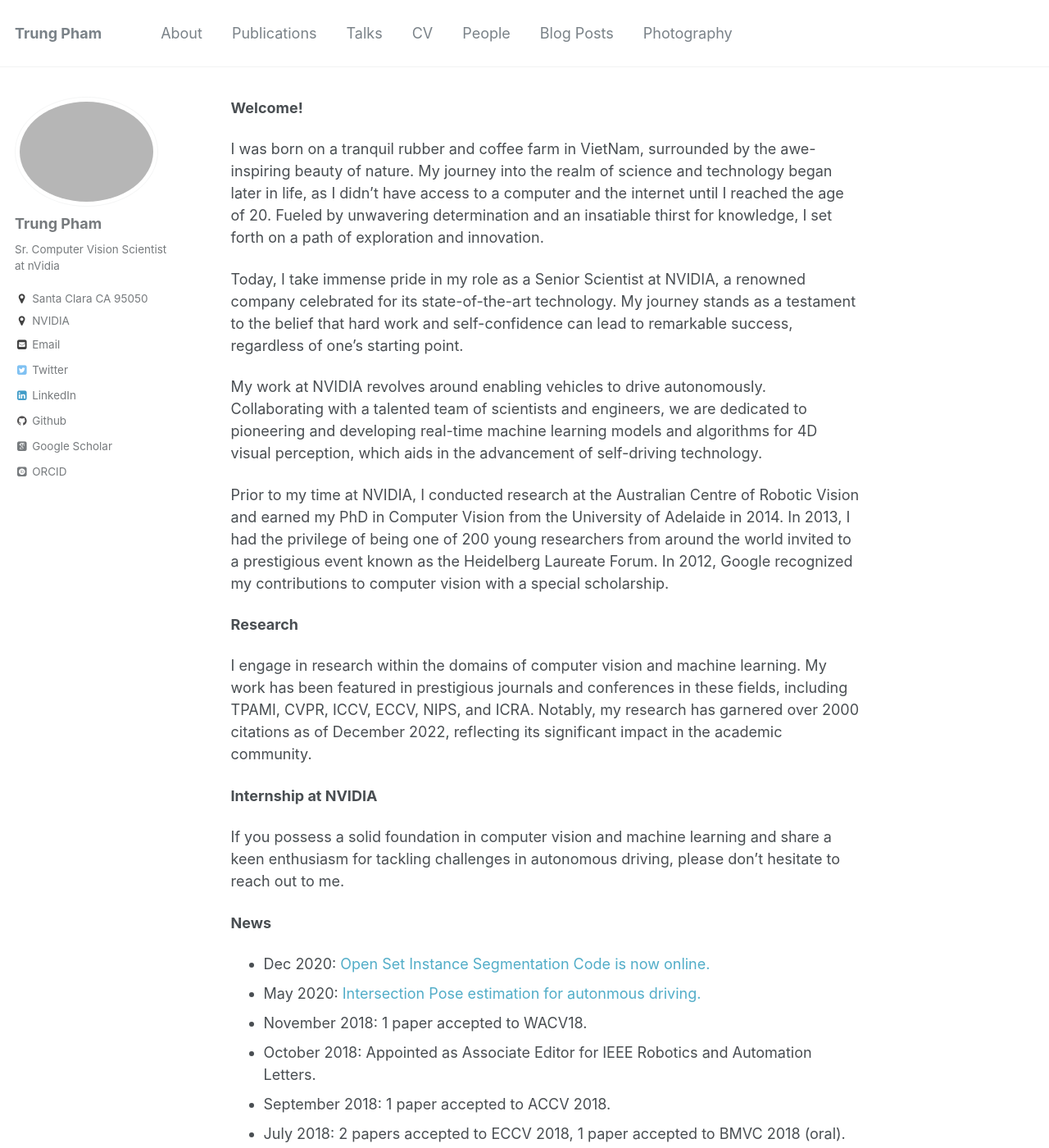
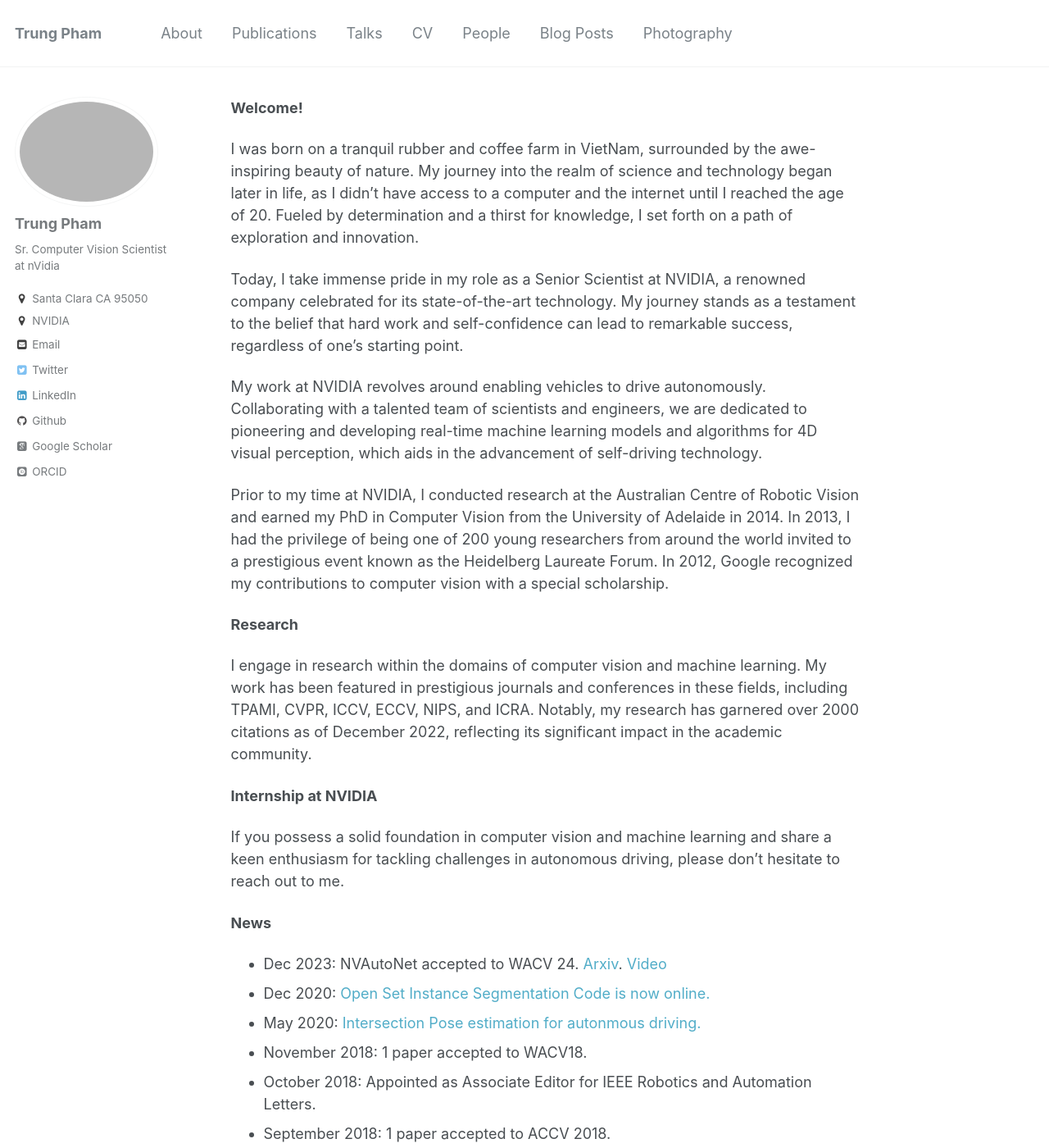
Before and after one commit to trungtpham/trungtpham.github.io, a Jekyll site: the page built from index.md, in a window 1280 px wide and 1400 px high. Shown: the whole window at 82% size. Built offline with Jekyll 4.4.1, drawn with Linux system fonts in a browser that asks for light colours; some web fonts are replaced; our own code applies the rules of GitHub Pages for plain Markdown files.

Commit message:
Update index.md

```diff
--- a/index.md
+++ b/index.md
@@ -1,6 +1,6 @@
 **Welcome!**
 
-I was born on a tranquil rubber and coffee farm in VietNam, surrounded by the awe-inspiring beauty of nature. My journey into the realm of science and technology began later in life, as I didn't have access to a computer and the internet until I reached the age of 20. Fueled by unwavering determination and an insatiable thirst for knowledge, I set forth on a path of exploration and innovation.
+I was born on a tranquil rubber and coffee farm in VietNam, surrounded by the awe-inspiring beauty of nature. My journey into the realm of science and technology began later in life, as I didn't have access to a computer and the internet until I reached the age of 20. Fueled by determination and a thirst for knowledge, I set forth on a path of exploration and innovation.
 
 Today, I take immense pride in my role as a Senior Scientist at NVIDIA, a renowned company celebrated for its state-of-the-art technology. My journey stands as a testament to the belief that hard work and self-confidence can lead to remarkable success, regardless of one's starting point.
 
@@ -17,6 +17,7 @@ I engage in research within the domains of computer vision and machine learning.
 If you possess a solid foundation in computer vision and machine learning and share a keen enthusiasm for tackling challenges in autonomous driving, please don't hesitate to reach out to me.
 
 **News**
+* Dec 2023: NVAutoNet accepted to WACV 24. [Arxiv](https://arxiv.org/abs/2303.12976). [Video](https://www.youtube.com/watch?v=cPxVhCJ7kyY)
 * Dec 2020: [Open Set Instance Segmentation Code is now online.](https://github.com/trungtpham/open_set_instance_segmentation)
 * May 2020: [Intersection Pose estimation for autonmous driving.](https://www.youtube.com/watch?v=KPLTA4S_3Yo)
 * November 2018: 1 paper accepted to WACV18.
```
